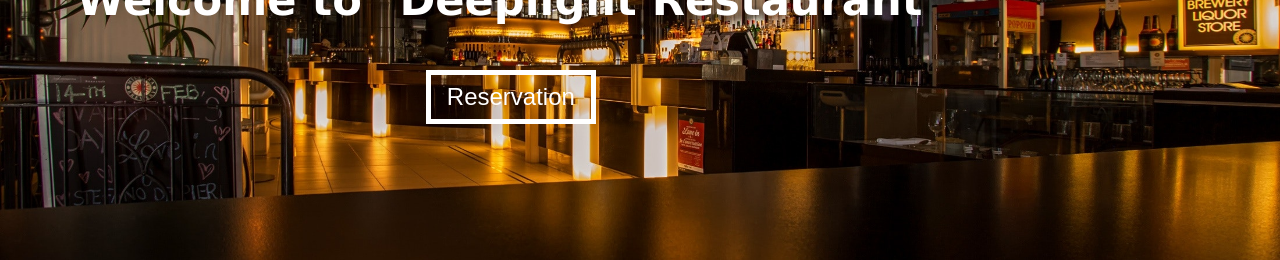
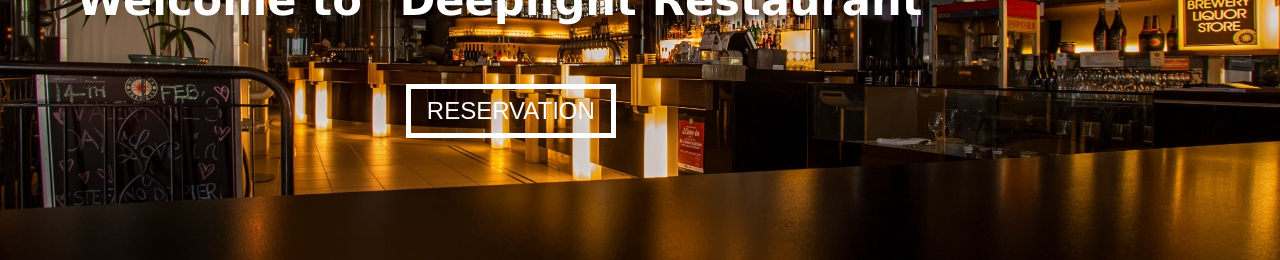
Before and after one commit to CoachEd03/VVCE-backend, a React (Create React App) app in the folder frontend/: page / in a window 1280 px wide. Shown: the part 409-669 px from the top of the page. Built offline with nearby package versions, Linux system fonts and the light colour scheme.

Commit message:
commited

```diff
--- a/frontend/src/Dashboard.js
+++ b/frontend/src/Dashboard.js
@@ -14,9 +14,11 @@
         <h1 className="InviteContainer__subHeading">
           Welcome to "Deeplight Restaurant"
         </h1>
-        <button type="submit" value="Submit">
-          Reservation
-        </button>
+        <a href="./reservation" className="log">
+        {" "}
+        <button>RESERVATION</button>
+        {" "}
+        </a>
       </div>
 
       <div className="AboutContainer">
```
